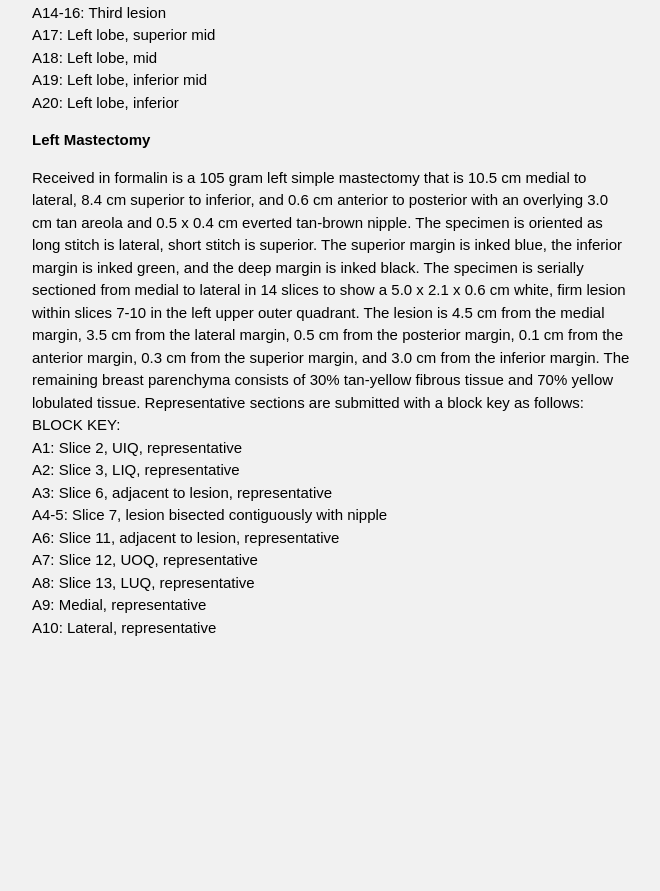
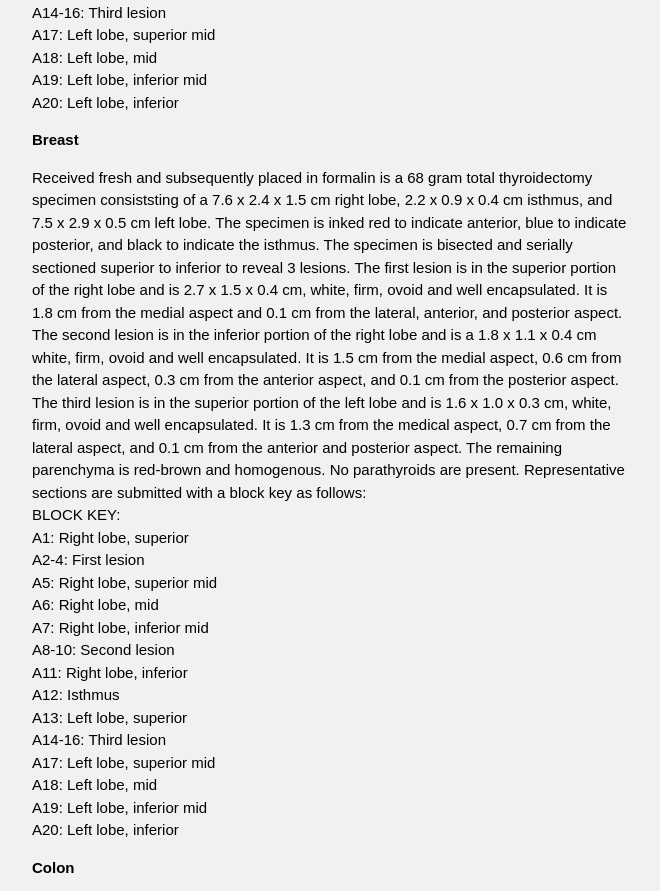
Before and after one commit to danicachong1/danicachong1.github.io, a plain HTML site: page index.html in a window 1280 px wide. Shown: the part 1906-2797 px from the top of the page, without its empty margins (458-1118 px from the left). Before the commit the page ends 2592 px from the top, so only its background shows below. Drawn offline with nearby package versions, Linux system fonts and the light colour scheme.

Commit message:
Update index.html

```diff
--- a/index.html
+++ b/index.html
@@ -153,7 +153,7 @@ body,h1,h2,h3,h4,h5 {font-family: "Barlow", sans-serif}
 
       <p>
 
-        <b>Right Hemicolectomy</b>
+        <b>Lung</b>
       </p>
         <p>
           Received fresh and subsequently placed in formalin is a 35 cm in length right hemicolectomy consisting of a 8.5 cm in length and 4 cm in diameter terminal ileum, 29 cm in length and up to 9 cm in diameter cecum with ascending colon. Also attached is a 32 x 4.5 x 4 cm mesentery, 6 x 0.5 x 0.3 cm appendix. The proximal margin is inked blue and the distal margin is inked red. The serosal surface is pink-red, glistening with attached yellow-tan fibrofatty tissue. Opening the specimen reveals red-brown mucosa. There is a 12 x 5.5 x 2.5 cm circumferential, tan-brown exophytic mass with clear-yellow exudate 10 cm from the proximal margin, 8 cm from the distal margin, and extends 1.5 cm into the pericolonic fat 1 cm from the serosal surface. The cut surface of the mass is white-tan and firm. There is a 8 x 6 cm area of hemorrhage between the mass and ileocecal valve with loss of rugal folds. The uninvolved red-brown mucosa has typical rugal folds. The appendiceal serosa is tan-brown and smooth. The appendix is entirely submitted. Representative sections are submitted with a block key as follows:
@@ -185,7 +185,7 @@ body,h1,h2,h3,h4,h5 {font-family: "Barlow", sans-serif}
       </p>
 
       <p>
-        <b>Total Thyroidectomy</b>
+        <b>Heart</b>
         <p>
           Received fresh and subsequently placed in formalin is a 68 gram total thyroidectomy specimen consiststing of a 7.6 x 2.4 x 1.5 cm right lobe, 2.2 x 0.9 x 0.4 cm isthmus, and 7.5 x 2.9 x 0.5 cm left lobe. The specimen is inked red to indicate anterior, blue to indicate posterior, and black to indicate the isthmus. The specimen is bisected and serially sectioned superior to inferior to reveal 3 lesions. The first lesion is in the superior portion of the  right lobe and is 2.7 x 1.5 x 0.4 cm, white, firm, ovoid and well encapsulated. It is 1.8 cm from the medial aspect and 0.1 cm from the lateral, anterior, and posterior aspect. The second lesion is in the inferior portion of the right lobe and is a 1.8 x 1.1 x 0.4 cm white, firm, ovoid and well encapsulated. It is 1.5 cm from the medial aspect, 0.6 cm from the lateral aspect, 0.3 cm from the anterior aspect, and 0.1 cm from the posterior aspect. The third lesion is in the superior portion of the left lobe and is 1.6 x 1.0 x 0.3 cm, white, firm, ovoid and well encapsulated. It is 1.3 cm from the medical aspect, 0.7 cm from the lateral aspect, and 0.1 cm from the anterior and posterior aspect. The remaining parenchyma is red-brown and homogenous. No parathyroids are present. Representative sections are submitted with a block key as follows:
           <br>
@@ -222,9 +222,46 @@ body,h1,h2,h3,h4,h5 {font-family: "Barlow", sans-serif}
 
     </p>
     </p>
+      <p>
+        <b>Breast</b>
+        <p>
+          Received fresh and subsequently placed in formalin is a 68 gram total thyroidectomy specimen consiststing of a 7.6 x 2.4 x 1.5 cm right lobe, 2.2 x 0.9 x 0.4 cm isthmus, and 7.5 x 2.9 x 0.5 cm left lobe. The specimen is inked red to indicate anterior, blue to indicate posterior, and black to indicate the isthmus. The specimen is bisected and serially sectioned superior to inferior to reveal 3 lesions. The first lesion is in the superior portion of the  right lobe and is 2.7 x 1.5 x 0.4 cm, white, firm, ovoid and well encapsulated. It is 1.8 cm from the medial aspect and 0.1 cm from the lateral, anterior, and posterior aspect. The second lesion is in the inferior portion of the right lobe and is a 1.8 x 1.1 x 0.4 cm white, firm, ovoid and well encapsulated. It is 1.5 cm from the medial aspect, 0.6 cm from the lateral aspect, 0.3 cm from the anterior aspect, and 0.1 cm from the posterior aspect. The third lesion is in the superior portion of the left lobe and is 1.6 x 1.0 x 0.3 cm, white, firm, ovoid and well encapsulated. It is 1.3 cm from the medical aspect, 0.7 cm from the lateral aspect, and 0.1 cm from the anterior and posterior aspect. The remaining parenchyma is red-brown and homogenous. No parathyroids are present. Representative sections are submitted with a block key as follows:
+          <br>
+          BLOCK KEY:
+          <br>
+          A1: Right lobe, superior
+          <br>
+          A2-4: First lesion
+          <br>
+          A5: Right lobe, superior mid
+            <br>
+          A6: Right lobe, mid
+          <br>
+          A7: Right lobe, inferior mid
+          <br>
+          A8-10: Second lesion
+          <br>
+          A11: Right lobe, inferior
+          <br>
+          A12: Isthmus
+          <br>
+          A13: Left lobe, superior
+          <br>
+          A14-16: Third lesion
+          <br>
+          A17: Left lobe, superior mid
+          <br>
+          A18: Left lobe, mid
+          <br>
+          A19: Left lobe, inferior mid
+          <br>
+          A20: Left lobe, inferior
 
+
+    </p>
+    </p>
       <p>
-        <b>Left Mastectomy</b>
+        <b>Colon</b>
         <p>
           Received in formalin is a 105 gram left simple mastectomy that is 10.5 cm medial to lateral, 8.4 cm superior to inferior, and 0.6 cm anterior to posterior with an overlying 3.0 cm tan areola and 0.5 x 0.4 cm everted tan-brown nipple. The specimen is oriented as long stitch is lateral, short stitch is superior. The superior margin is inked blue, the inferior margin is inked green, and the deep margin is inked black. The specimen is serially sectioned from medial to lateral in 14 slices to show a 5.0 x 2.1 x 0.6  cm white, firm lesion within slices 7-10 in the left upper outer quadrant. The lesion is 4.5 cm from the medial margin, 3.5 cm from the lateral margin, 0.5 cm from the posterior margin, 0.1 cm from the anterior margin, 0.3 cm from the superior margin, and 3.0 cm from the inferior margin. The remaining breast parenchyma consists of 30% tan-yellow fibrous tissue and 70% yellow lobulated tissue. Representative sections are submitted with a block key as follows:
           <br>
@@ -248,6 +285,7 @@ body,h1,h2,h3,h4,h5 {font-family: "Barlow", sans-serif}
           <br>
           A10: Lateral, representative
           <br>
+
 
 <!-- End page content -->
 </div>
```
